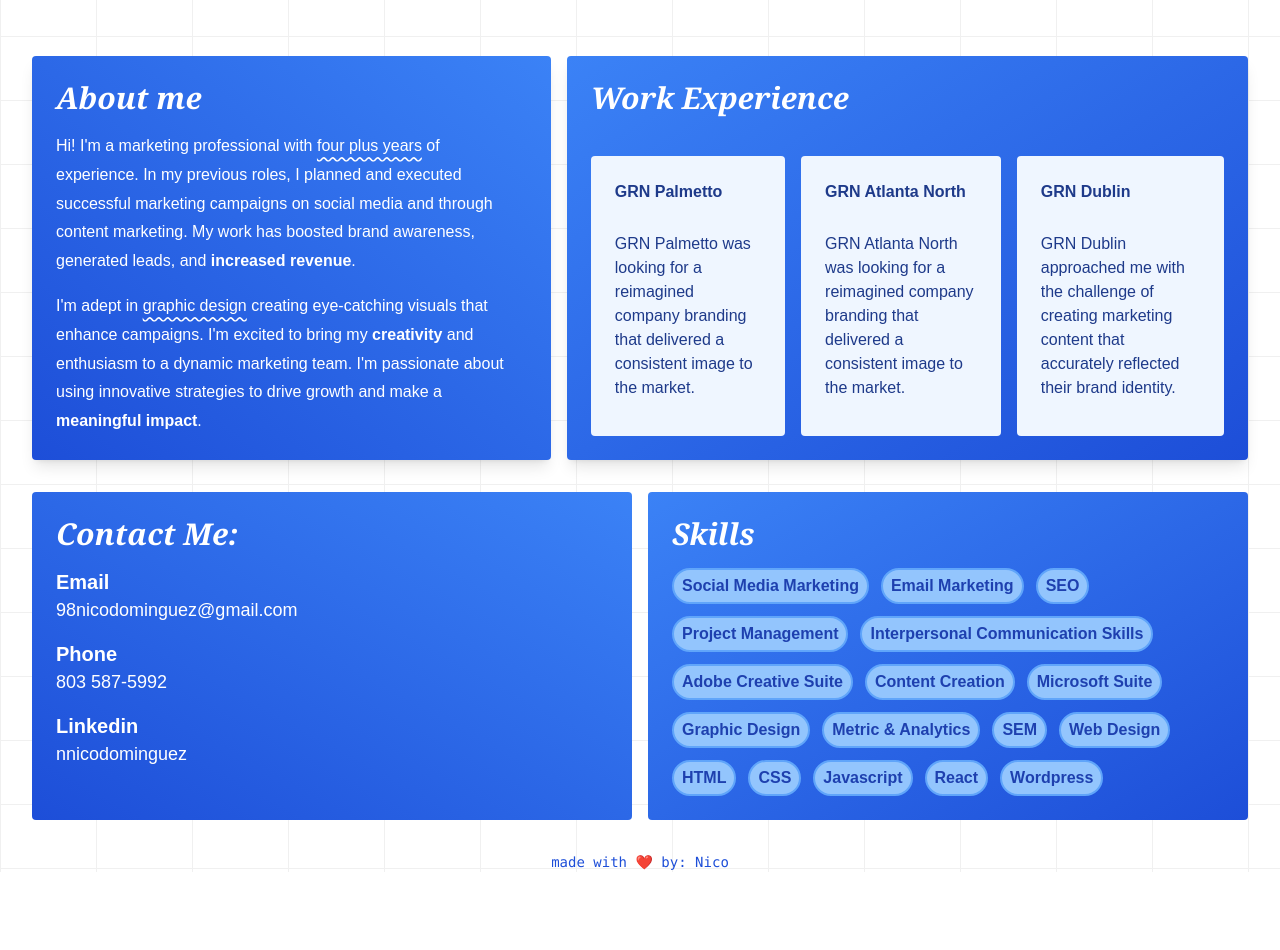
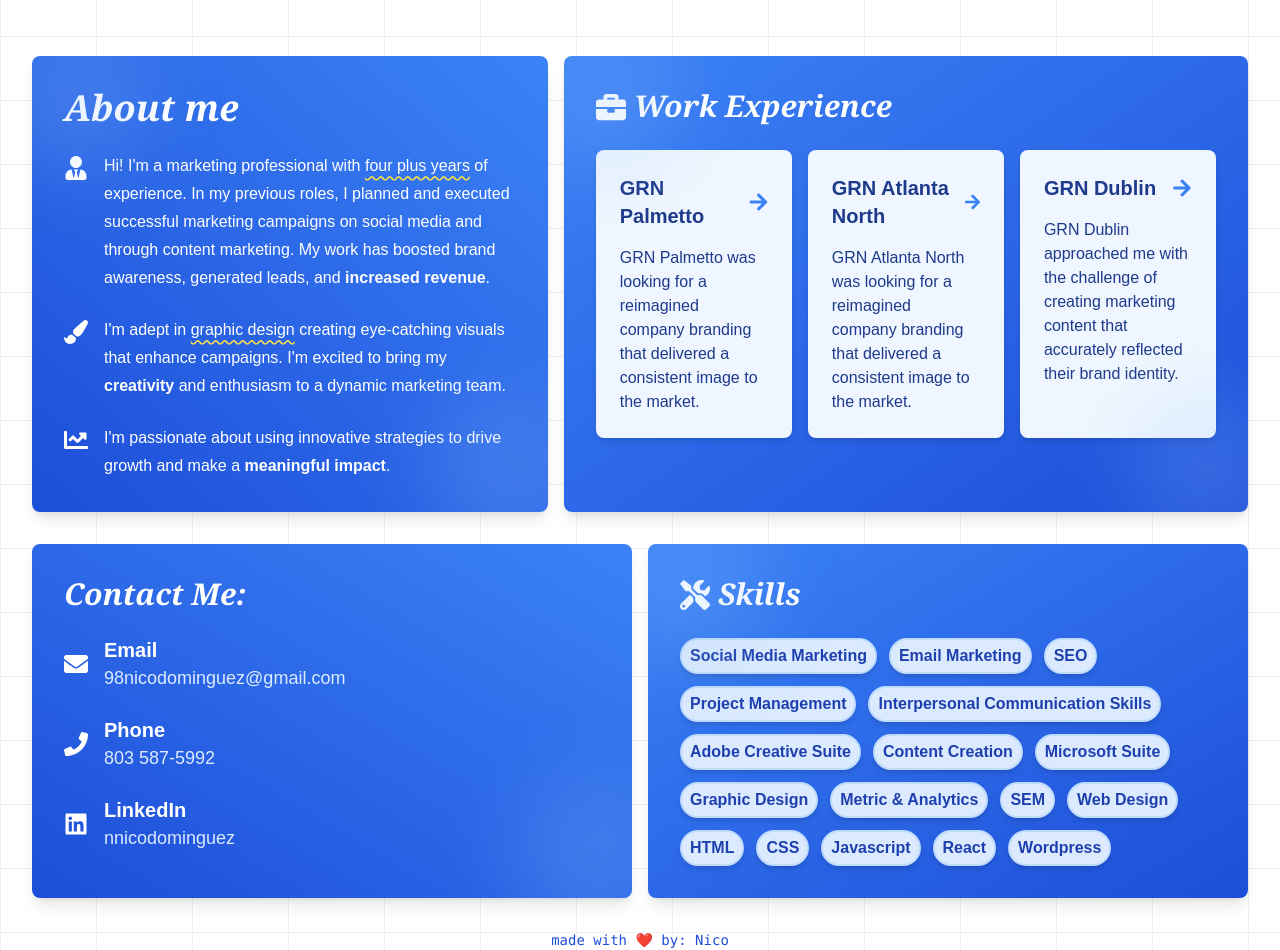
Before and after one commit to Nico-Dominguez/Nico-Dominguez-Porfolio, a React (Vite) app: page / in a window 1280 px wide. Shown: the part 540-1490 px from the top of the page. Before the commit the page ends 1412 px from the top, so only its background shows below. Built offline with nearby package versions, Linux system fonts and the light colour scheme.

Commit message:
Added Framer motion and moder ui techniques

```diff
--- a/package.json
+++ b/package.json
@@ -11,8 +11,11 @@
   },
   "dependencies": {
     "@fontsource-variable/open-sans": "^5.0.29",
+    "framer-motion": "^11.3.17",
+    "lucide-react": "^0.416.0",
     "react": "^18.3.1",
     "react-dom": "^18.3.1",
+    "react-icons": "^5.2.1",
     "react-router-dom": "^6.25.1",
     "react-slick": "^0.30.2",
     "slick-carousel": "^1.8.1"
--- a/src/components/home/About.jsx
+++ b/src/components/home/About.jsx
@@ -1,31 +1,83 @@
 import React from "react";
+import { motion } from "framer-motion";
+import { FaUserTie, FaPaintBrush, FaChartLine } from "react-icons/fa";
 
 const About = () => {
+  const containerVariants = {
+    hidden: { opacity: 0, y: 50 },
+    visible: {
+      opacity: 1,
+      y: 0,
+      transition: {
+        delay: 0.3,
+        when: "beforeChildren",
+        staggerChildren: 0.2,
+      },
+    },
+  };
+
+  const childVariants = {
+    hidden: { opacity: 0, y: 20 },
+    visible: {
+      opacity: 1,
+      y: 0,
+    },
+  };
+
   return (
-    <div className="bg-gradient-to-tr from-blue-700 to-blue-500 p-6 shadow-lg flex flex-col gap-4 rounded">
-      <h1 className="font-serif italic text-3xl font-bold">About me</h1>
-      <p className="leading-[1.8rem] font-light">
+    <motion.div
+      className="bg-gradient-to-tr from-blue-700 to-blue-500 p-8 shadow-lg rounded-lg overflow-hidden relative"
+      variants={containerVariants}
+      initial="hidden"
+      animate="visible"
+    >
+      <motion.h1
+        className="font-serif italic text-4xl font-bold mb-6 text-white"
+        variants={childVariants}
+      >
+        About me
+      </motion.h1>
+
+      <motion.div className="space-y-6" variants={childVariants}>
+        <div className="flex items-start space-x-4">
+          <FaUserTie className="text-white text-2xl mt-1 flex-shrink-0" />
+          <p className="leading-7 font-light text-white">
             Hi! I'm a marketing professional with{" "}
-        <span className="underline underline-offset-[5px] decoration-wavy">
+            <span className="underline underline-offset-4 decoration-wavy decoration-yellow-300">
               four plus years
             </span>{" "}
-        of experience. In my previous roles, I planned and executed successful
-        marketing campaigns on social media and through content marketing. My
-        work has boosted brand awareness, generated leads, and{" "}
+            of experience. In my previous roles, I planned and executed
+            successful marketing campaigns on social media and through content
+            marketing. My work has boosted brand awareness, generated leads, and{" "}
             <span className="font-bold">increased revenue</span>.
           </p>
-      <p className="leading-[1.8rem] font-light">
+        </div>
+
+        <div className="flex items-start space-x-4">
+          <FaPaintBrush className="text-white text-2xl mt-1 flex-shrink-0" />
+          <p className="leading-7 font-light text-white">
             I'm adept in{" "}
-        <span className="underline underline-offset-[5px] decoration-wavy">
+            <span className="underline underline-offset-4 decoration-wavy decoration-yellow-300">
               graphic design
             </span>{" "}
             creating eye-catching visuals that enhance campaigns. I'm excited to
-        bring my <span className="font-bold">creativity</span> and enthusiasm to
-        a dynamic marketing team. I'm passionate about using innovative
-        strategies to drive growth and make a{" "}
-        <span className="font-bold">meaningful impact</span>.
+            bring my <span className="font-bold">creativity</span> and
+            enthusiasm to a dynamic marketing team.
           </p>
         </div>
+
+        <div className="flex items-start space-x-4">
+          <FaChartLine className="text-white text-2xl mt-1 flex-shrink-0" />
+          <p className="leading-7 font-light text-white">
+            I'm passionate about using innovative strategies to drive growth and
+            make a <span className="font-bold">meaningful impact</span>.
+          </p>
+        </div>
+      </motion.div>
+
+      <div className="absolute -bottom-10 -right-10 w-40 h-40 bg-blue-300 rounded-full opacity-20 blur-2xl"></div>
+      <div className="absolute -top-10 -left-10 w-40 h-40 bg-blue-300 rounded-full opacity-20 blur-2xl"></div>
+    </motion.div>
   );
 };
 
--- a/src/components/home/Contact.jsx
+++ b/src/components/home/Contact.jsx
@@ -1,4 +1,6 @@
 import React from "react";
+import { motion } from "framer-motion";
+import { FaEnvelope, FaPhone, FaLinkedin, FaTools } from "react-icons/fa";
 
 const Contact = () => {
   const items = [
@@ -20,50 +22,100 @@ const Contact = () => {
     { title: "React" },
     { title: "Wordpress" },
   ];
+
+  const containerVariants = {
+    hidden: { opacity: 0 },
+    visible: {
+      opacity: 1,
+      transition: {
+        delay: 0.3,
+        when: "beforeChildren",
+        staggerChildren: 0.1,
+      },
+    },
+  };
+
+  const childVariants = {
+    hidden: { opacity: 0, y: 20 },
+    visible: {
+      opacity: 1,
+      y: 0,
+    },
+  };
+
   return (
-    <div className=" flex flex-col-reverse lg:flex-row gap-4 rounded">
-      <div className="lg:w-1/2 bg-gradient-to-tr from-blue-700 to-blue-500 p-6 rounded flex gap-4 flex-col ">
-        <h1 className="text-center sm:text-left font-bold italic font-serif text-3xl">
+    <motion.div
+      className="flex flex-col-reverse lg:flex-row gap-4 rounded"
+      variants={containerVariants}
+      initial="hidden"
+      animate="visible"
+    >
+      <motion.div
+        className="lg:w-1/2 bg-gradient-to-tr from-blue-700 to-blue-500 p-8 rounded-lg shadow-lg overflow-hidden relative"
+        variants={childVariants}
+      >
+        <motion.h1
+          className="text-center sm:text-left font-bold italic font-serif text-3xl text-white mb-6"
+          variants={childVariants}
+        >
           Contact Me:
-        </h1>
-        <div className="flex flex-col gap-12">
-          <div className="flex flex-col text-sm text-center sm:text-left gap-4">
+        </motion.h1>
+        <motion.div className="flex flex-col gap-6" variants={childVariants}>
+          <div className="flex items-center space-x-4">
+            <FaEnvelope className="text-white text-2xl flex-shrink-0" />
             <div>
-              <h2 className="font-bold text-xl">Email</h2>
-              <p className="text-lg">98nicodominguez@gmail.com</p>
+              <h2 className="font-bold text-xl text-white">Email</h2>
+              <p className="text-lg text-blue-100">98nicodominguez@gmail.com</p>
             </div>
+          </div>
+          <div className="flex items-center space-x-4">
+            <FaPhone className="text-white text-2xl flex-shrink-0" />
             <div>
-              <h2 className="font-bold text-xl">Phone</h2>
-              <p className="text-lg">803 587-5992</p>
+              <h2 className="font-bold text-xl text-white">Phone</h2>
+              <p className="text-lg text-blue-100">803 587-5992</p>
             </div>
+          </div>
+          <div className="flex items-center space-x-4">
+            <FaLinkedin className="text-white text-2xl flex-shrink-0" />
             <div>
-              <h2 className="font-bold text-xl">Linkedin</h2>
+              <h2 className="font-bold text-xl text-white">LinkedIn</h2>
               <a
                 href="https://www.linkedin.com/in/nnicodominguez/"
-                className="text-lg hover:text-blue-400"
+                className="text-lg text-blue-100 hover:text-blue-200 transition-colors duration-200"
               >
                 nnicodominguez
               </a>
             </div>
           </div>
-        </div>
-      </div>
-      <div className="lg:w-1/2 bg-gradient-to-tl from-blue-700 to-blue-500 p-6 rounded flex gap-4 flex-col ">
-        <h1 className="text-center sm:text-left font-bold italic font-serif text-3xl">
+        </motion.div>
+        <div className="absolute -bottom-10 -right-10 w-40 h-40 bg-blue-300 rounded-full opacity-20 blur-2xl"></div>
+      </motion.div>
+      <motion.div
+        className="lg:w-1/2 bg-gradient-to-tl from-blue-700 to-blue-500 p-8 rounded-lg shadow-lg overflow-hidden relative"
+        variants={childVariants}
+      >
+        <motion.h1
+          className="text-center sm:text-left font-bold italic font-serif text-3xl text-white mb-6"
+          variants={childVariants}
+        >
+          <FaTools className="inline-block mr-2 mb-1" />
           Skills
-        </h1>
-        <div className="flex flex-wrap gap-3">
+        </motion.h1>
+        <motion.div className="flex flex-wrap gap-3" variants={childVariants}>
           {items.map((item, index) => (
-            <div
+            <motion.div
               key={index}
-              className="p-2 py-1 bg-blue-300 text-blue-800 rounded-full select-none font-bold border-2 border-blue-400"
+              className="p-2 py-1 bg-blue-100 text-blue-800 rounded-full select-none font-bold border-2 border-blue-200 shadow-md hover:shadow-lg transition-shadow duration-200"
+              whileHover={{ scale: 1.05 }}
+              whileTap={{ scale: 0.95 }}
             >
               {item.title}
-            </div>
+            </motion.div>
           ))}
-        </div>
-      </div>
-    </div>
+        </motion.div>
+        <div className="absolute -top-10 -left-10 w-40 h-40 bg-blue-300 rounded-full opacity-20 blur-2xl"></div>
+      </motion.div>
+    </motion.div>
   );
 };
 
--- a/src/components/home/Hero.jsx
+++ b/src/components/home/Hero.jsx
@@ -26,7 +26,7 @@ const Hero = () => {
           <img
             src="/Nico-Headshot.png"
             alt="Nico's headshot"
-            className="absolute inset-0 w-full h-full object-cover rounded-full border-4 border-white dark:border-blue-900 shadow-lg transform rotate-3 transition-transform hover:rotate-0"
+            className="absolute inset-0 w-full h-full object-cover rounded-full border-4 border-blue-900 shadow-lg transform rotate-3 transition-transform hover:rotate-0"
           />
         </div>
       </div>
--- a/src/components/home/Projects.jsx
+++ b/src/components/home/Projects.jsx
@@ -1,43 +1,88 @@
 import React from "react";
 import { Link } from "react-router-dom";
+import { motion } from "framer-motion";
+import { FaBriefcase, FaArrowRight } from "react-icons/fa";
 
 const Projects = () => {
+  const containerVariants = {
+    hidden: { opacity: 0, y: 50 },
+    visible: {
+      opacity: 1,
+      y: 0,
+      transition: {
+        delay: 0.3,
+        when: "beforeChildren",
+        staggerChildren: 0.2,
+      },
+    },
+  };
+
+  const childVariants = {
+    hidden: { opacity: 0, y: 20 },
+    visible: {
+      opacity: 1,
+      y: 0,
+    },
+  };
+
   return (
-    <div
-      className="bg-gradient-to-tl from-blue-700 to-blue-500 p-6 shadow-lg grid gap-4 rounded"
+    <motion.div
+      className="bg-gradient-to-tl from-blue-700 to-blue-500 p-8 shadow-lg rounded-lg overflow-hidden relative"
       id="projects"
+      variants={containerVariants}
+      initial="hidden"
+      animate="visible"
     >
-      <h1 className="font-serif italic text-3xl font-bold">Work Experience</h1>
-      <div className="flex flex-col lg:flex-row gap-4">
-        <Link
+      <motion.h1
+        className="font-serif italic text-3xl font-bold text-white mb-6"
+        variants={childVariants}
+      >
+        <FaBriefcase className="inline-block mr-2 mb-1" />
+        Work Experience
+      </motion.h1>
+      <motion.div
+        className="grid grid-cols-1 md:grid-cols-2 lg:grid-cols-3 gap-4"
+        variants={childVariants}
+      >
+        <ProjectCard
           to="/project/grn-palmetto"
-          className="p-6 grid gap-4 text-blue-900 transition ease-in bg-blue-50 hover:bg-blue-800 duration-300 hover:text-blue-50 rounded "
-        >
-          <h3 className="font-bold">GRN Palmetto</h3>
-          GRN Palmetto was looking for a reimagined company branding that
-          delivered a consistent image to the market.
-        </Link>
-
-        <Link
+          title="GRN Palmetto"
+          description="GRN Palmetto was looking for a reimagined company branding that delivered a consistent image to the market."
+        />
+        <ProjectCard
           to="/project/grn-atlanta-north"
-          className="p-6 grid gap-4 text-blue-900 transition ease-in bg-blue-50 hover:bg-blue-800 duration-300 hover:text-blue-50 rounded"
-        >
-          <h3 className="font-bold">GRN Atlanta North</h3>
-          GRN Atlanta North was looking for a reimagined company branding that
-          delivered a consistent image to the market.
-        </Link>
-
-        <Link
+          title="GRN Atlanta North"
+          description="GRN Atlanta North was looking for a reimagined company branding that delivered a consistent image to the market."
+        />
+        <ProjectCard
           to="/project/grn-dublin"
-          className="p-6 grid gap-4 text-blue-900 transition ease-in bg-blue-50 hover:bg-blue-800 duration-300 hover:text-blue-50 rounded "
-        >
-          <h3 className="font-bold">GRN Dublin</h3>
-          GRN Dublin approached me with the challenge of creating marketing
-          content that accurately reflected their brand identity.
-        </Link>
-      </div>
-    </div>
+          title="GRN Dublin"
+          description="GRN Dublin approached me with the challenge of creating marketing content that accurately reflected their brand identity."
+        />
+      </motion.div>
+      <div className="absolute -bottom-10 -right-10 w-40 h-40 bg-blue-300 rounded-full opacity-20 blur-2xl"></div>
+      <div className="absolute -top-10 -left-10 w-40 h-40 bg-blue-300 rounded-full opacity-20 blur-2xl"></div>
+    </motion.div>
   );
 };
 
+const ProjectCard = ({ to, title, description }) => (
+  <motion.div
+    className="h-full"
+    whileHover={{ scale: 1.05 }}
+    whileTap={{ scale: 0.95 }}
+  >
+    <Link
+      to={to}
+      className="flex flex-col h-full p-6 text-blue-900 transition-all ease-in-out duration-300 bg-blue-50 hover:bg-blue-800 hover:text-blue-50 rounded-lg shadow-md hover:shadow-xl"
+    >
+      <h3 className="font-bold text-xl flex items-center justify-between mb-4">
+        {title}
+        <FaArrowRight className="text-blue-500 group-hover:text-blue-200" />
+      </h3>
+      <p className="flex-grow">{description}</p>
+    </Link>
+  </motion.div>
+);
+
 export default Projects;
```
Also changed, not shown: src/components/common/ButtonMailTo.jsx (+3 -12 lines), src/components/layout/Nav.jsx (+46 -33 lines), 1 other file (tests, documents, lock files or other folders). Lines whose indentation alone changed are shown as unchanged.
